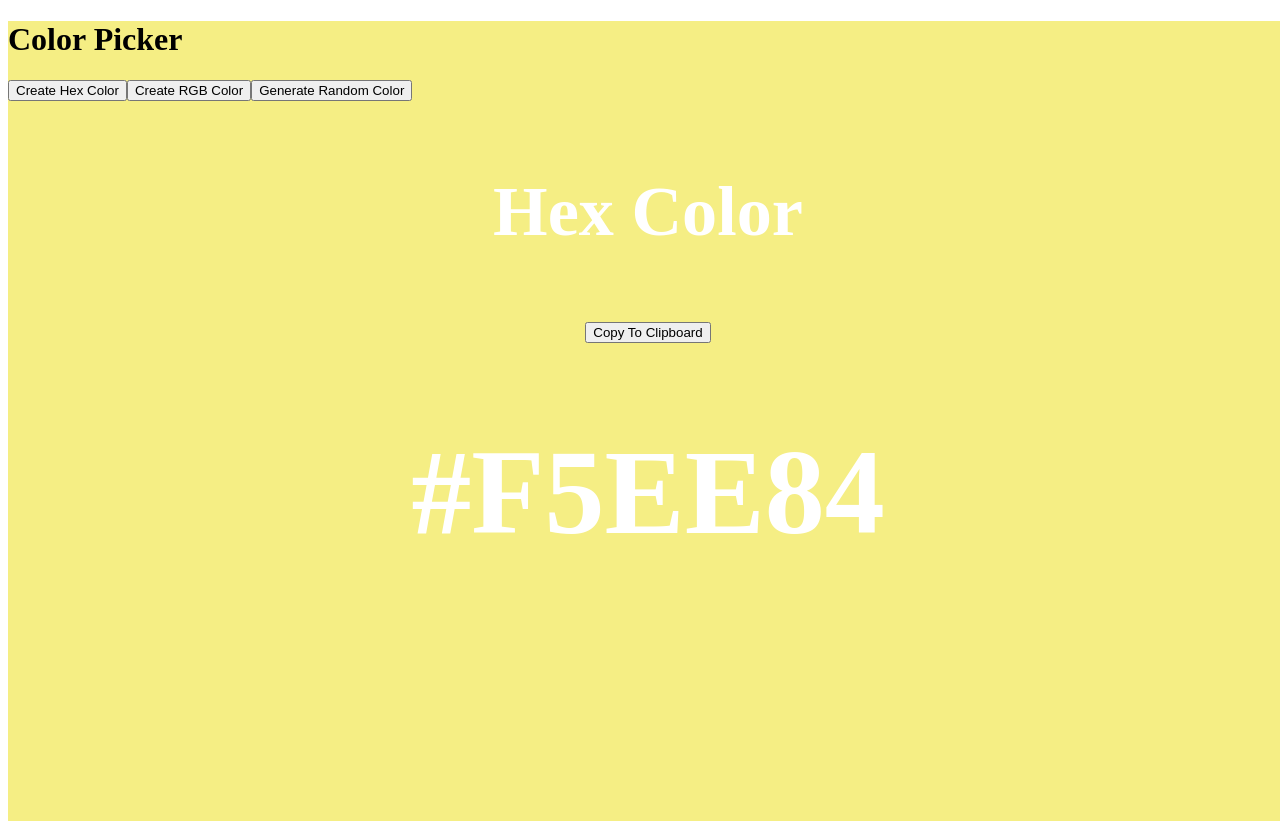
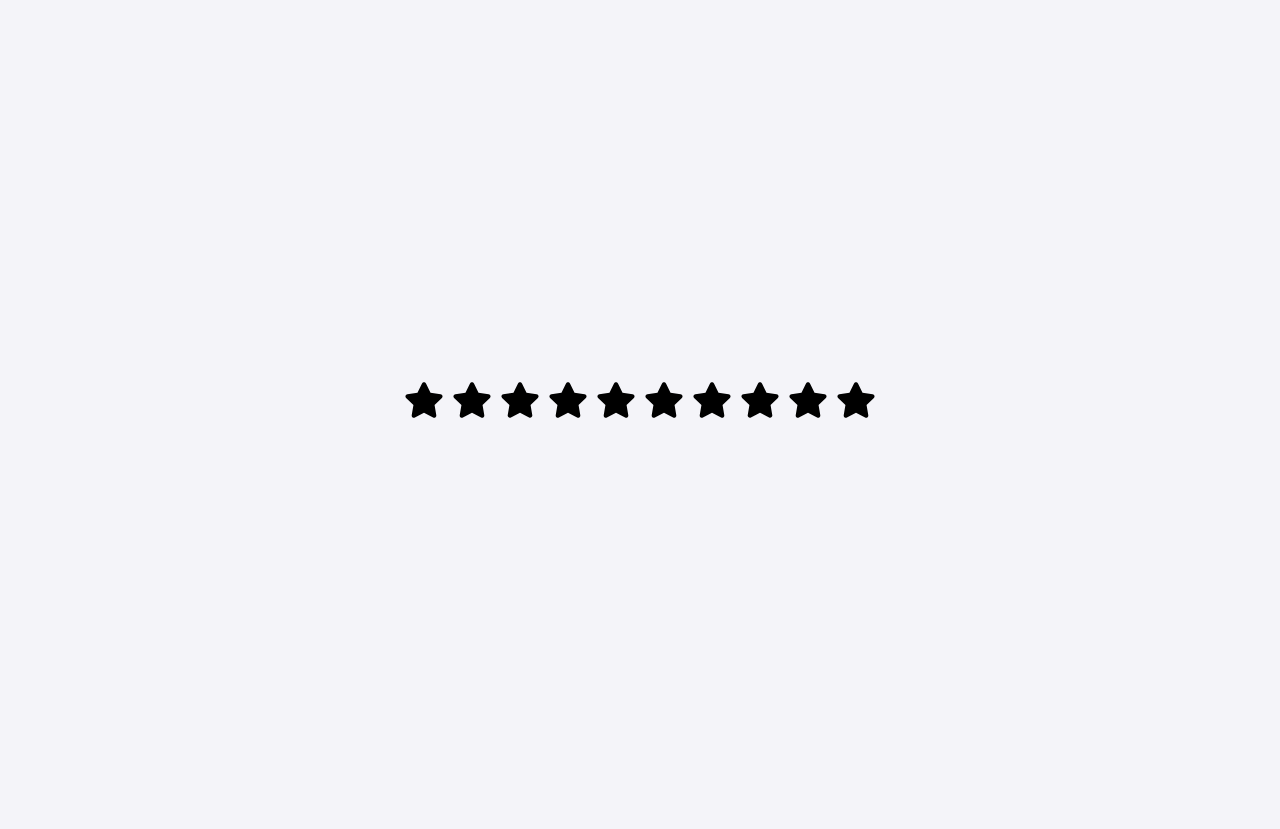
Before and after one commit to nisarthpatel/accordion, a React (Vite) app: page / in a window 1280 px wide. After the commit the page ends 800 px from the top, so only its background shows below. Built offline with nearby package versions, Linux system fonts and the light colour scheme.

Commit message:
added star-ratings

```diff
--- a/package.json
+++ b/package.json
@@ -11,7 +11,8 @@
   },
   "dependencies": {
     "react": "^18.3.1",
-    "react-dom": "^18.3.1"
+    "react-dom": "^18.3.1",
+    "react-icons": "^5.4.0"
   },
   "devDependencies": {
     "@eslint/js": "^9.17.0",
--- a/src/App.jsx
+++ b/src/App.jsx
@@ -1,11 +1,13 @@
 import { Color } from "../random-color/color";
 import Accordion from "../accordion/Accordion";
+import { StarRating } from "../star-ratings";
 
 function App() {
   return (
     <>
       {/* <Accordion />; */}
-      <Color />
+      {/* <Color /> */}
+      <StarRating noOfStars={10} />
     </>
   );
 }
--- /dev/null
+++ b/star-ratings/index.jsx
@@ -0,0 +1,41 @@
+import { useState } from "react";
+import { FaStar } from "react-icons/fa";
+import "./styles.css";
+
+function StarRating({ noOfStars }) {
+    const [rating, setRating] = useState(0);
+    const [hover, setHover] = useState(0);
+
+    const handleClickEvent = (getCurrentId) => {
+        console.log(rating);
+        setRating(getCurrentId);
+    };
+
+    const handleMouseEnter = (getCurrentId) => {
+        setHover(getCurrentId);
+    };
+
+    const handleMouseLeave = () => {
+        setHover(rating);
+    };
+
+    return (
+        <div className="star">
+            {[...Array(noOfStars)].map((_, index) => {
+                index++;
+                return (
+                    <FaStar
+                        key={index}
+                        style={{ color: index <= (hover || rating) ? "orange" : "black" }}
+                        onClick={() => handleClickEvent(index)}
+                        onMouseMove={() => handleMouseEnter(index)}
+                        onMouseLeave={() => handleMouseLeave()}
+                        size={40}
+                    />
+                );
+            })}
+        </div>
+    );
+}
+
+export { StarRating };
--- /dev/null
+++ b/star-ratings/styles.css
@@ -0,0 +1,35 @@
+/* styles.css */
+
+body {
+    font-family: Arial, sans-serif;
+    background-color: #f4f4f9;
+    margin: 0;
+    padding: 0;
+    display: flex;
+    justify-content: center;
+    align-items: center;
+    height: 100vh;
+}
+
+.star {
+    display: flex;
+    gap: 8px;
+    justify-content: center;
+    align-items: center;
+    margin: 20px;
+}
+
+.star svg {
+    cursor: pointer;
+    transition: transform 0.2s ease, color 0.3s ease;
+}
+
+.star svg:hover {
+    transform: scale(1.2);
+    color: orange !important;
+}
+
+.star svg:active {
+    transform: scale(1.1);
+    opacity: 0.8;
+}
```
Also changed, not shown: 1 other file (tests, documents, lock files or other folders).
